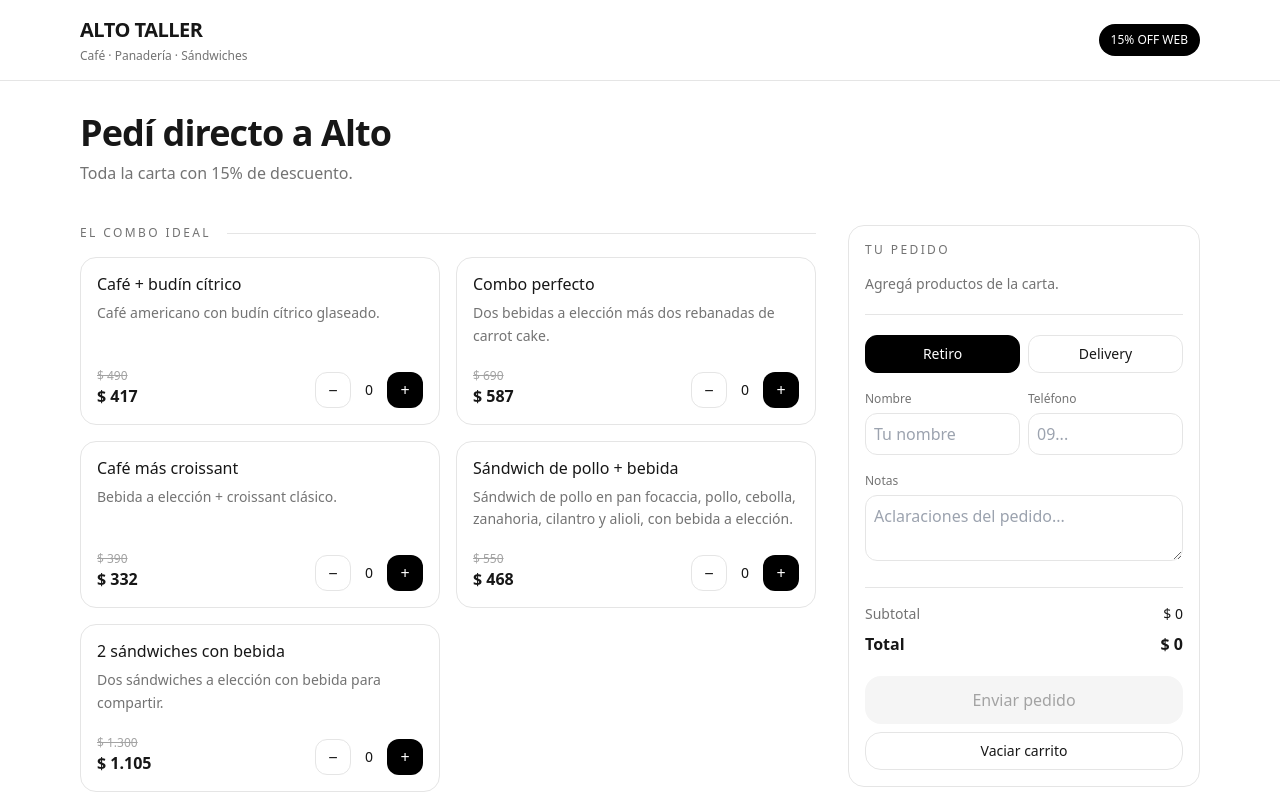
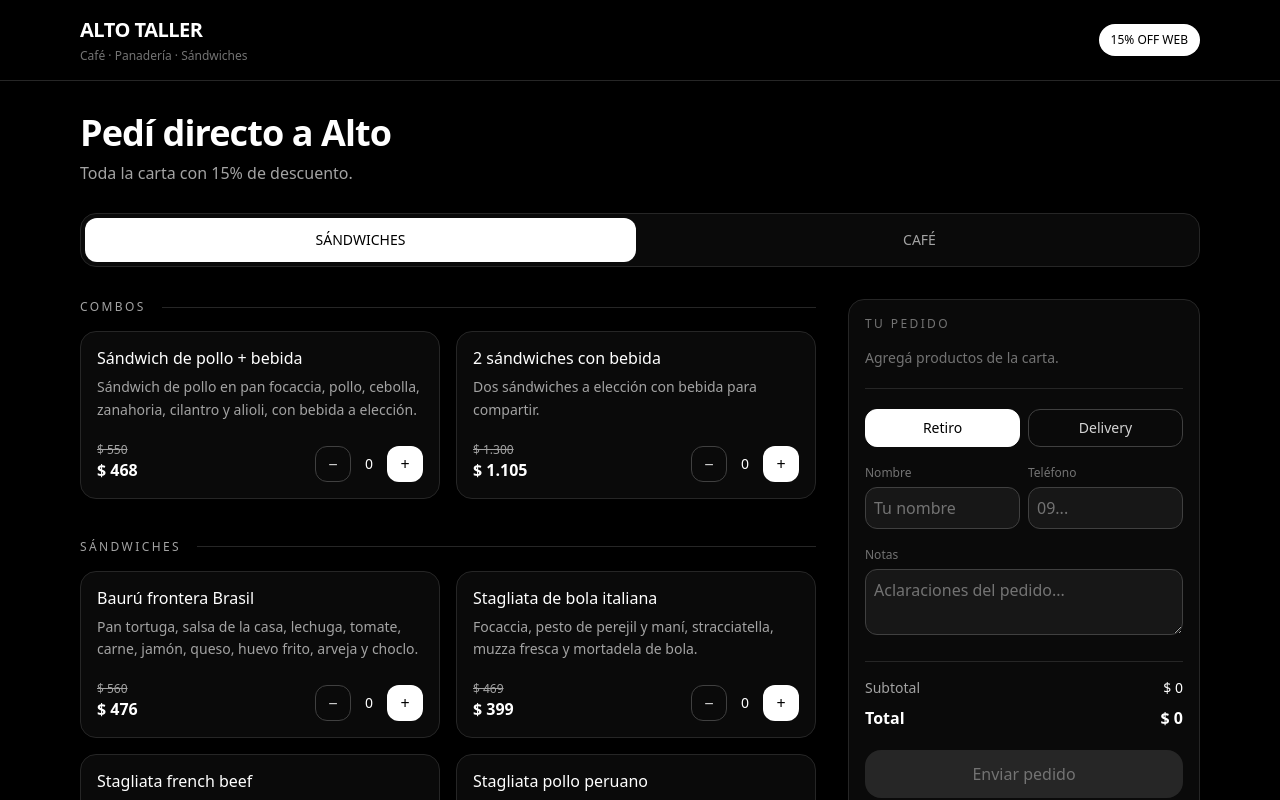
Before and after one commit to feiquiclothing/altotaller, a React (Vite) app: page / in a window 1280 px wide. Shown: the top 800 px of the page. Built offline with nearby package versions, Linux system fonts and the light colour scheme.

Commit message:
Update AltoTallerPedidos.jsx

```diff
--- a/src/AltoTallerPedidos.jsx
+++ b/src/AltoTallerPedidos.jsx
@@ -1,4 +1,4 @@
-import React, { useMemo, useReducer, useState } from "react";
+import React, { useMemo, useReducer, useRef, useState } from "react";
 
 // ======================================================
 // ALTO TALLER — PEDIDOS
@@ -25,6 +25,17 @@
     currency: "UYU",
     maximumFractionDigits: 0,
   }).format(value);
+
+// ======================================================
+// ZONAS DE ENVÍO
+// ======================================================
+
+const ZONES = [
+  { id: "cv", name: "Ciudad Vieja", fee: 0 },
+  { id: "centro", name: "Centro / Cordón / Aguada", fee: 170 },
+  { id: "pocitos", name: "Parque Rodó / Punta Carretas / Pocitos", fee: 220 },
+  { id: "otras", name: "Otras zonas — coordinar", fee: 270 },
+];
 
 // ======================================================
 // MENÚ
@@ -501,6 +512,30 @@
 
 const ALL_ITEMS = CATALOG.flatMap((category) => category.items);
 
+const categoryById = (id) => CATALOG.find((category) => category.id === id);
+
+const pickItems = (categoryId, ids) => {
+  const category = categoryById(categoryId);
+  return (category?.items || []).filter((item) => ids.includes(item.id));
+};
+
+const SANDWICH_TAB = [
+  { id: "sandwich-combos", name: "COMBOS", items: pickItems("combos", ["combo-pollo-bebida", "combo-2-sandwich"]) },
+  categoryById("sandwiches"),
+  { id: "otros-sandwiches", name: "OTROS SÁNDWICHES", items: pickItems("salado", ["sandwich-prensado", "sandwich-olimpico", "sandwich-pollo"]) },
+  categoryById("acompanamientos"),
+  categoryById("panes"),
+  categoryById("bebidas"),
+].filter(Boolean);
+
+const CAFE_TAB = [
+  { id: "cafe-combos", name: "COMBOS DE CAFÉ", items: pickItems("combos", ["combo-cafe-budin", "combo-perfecto", "combo-cafe-croissant"]) },
+  categoryById("cafeteria"),
+  { id: "cafe-salado", name: "SALADO", items: pickItems("salado", ["croissant", "croissant-jyq", "toston-huevos", "toston-avocado", "toston-americano", "dos-croissant"]) },
+  categoryById("dulces"),
+  categoryById("bebidas"),
+].filter(Boolean);
+
 const DRINK_OPTIONS = ALL_ITEMS.filter((item) =>
   [
     "espresso",
@@ -616,10 +651,12 @@
     ...comboLines,
     "",
     `Subtotal: ${currency(order.subtotal)}`,
+    order.method === "delivery" ? `Envío: ${currency(order.fee)}` : null,
     `Total: ${currency(order.total)}`,
     "",
     `Nombre: ${order.name}`,
     `Teléfono: ${order.phone}`,
+    order.method === "delivery" ? `Zona: ${order.zoneName}` : null,
     order.method === "delivery"
       ? `Dirección: ${order.address}`
       : "Retiro en el local",
@@ -635,7 +672,9 @@
 
 export default function AltoTallerPedidos() {
   const [cart, dispatch] = useReducer(reducer, {});
+  const [activeTab, setActiveTab] = useState("sandwiches");
   const [method, setMethod] = useState("pickup");
+  const [zone, setZone] = useState(ZONES[0].id);
   const [name, setName] = useState("");
   const [phone, setPhone] = useState("");
   const [address, setAddress] = useState("");
@@ -643,6 +682,9 @@
 
   const [comboSelections, setComboSelections] = useState({});
   const [sending, setSending] = useState(false);
+  const cartRef = useRef(null);
+  const [cartPeek, setCartPeek] = useState(false);
+  const showCartPeek = () => setCartPeek(true);
 
   const items = useMemo(() => Object.values(cart), [cart]);
 
@@ -655,11 +697,14 @@
     [items]
   );
 
-  // Delivery todavía sin tarifa hasta que definamos zonas de Alto.
-  const deliveryFee = 0;
+  const deliveryFee =
+    method === "delivery"
+      ? ZONES.find((item) => item.id === zone)?.fee || 0
+      : 0;
 
-  const total =
-    subtotal + (method === "delivery" ? deliveryFee : 0);
+  const total = subtotal + deliveryFee;
+
+  const visibleCategories = activeTab === "sandwiches" ? SANDWICH_TAB : CAFE_TAB;
 
   const comboInstances = useMemo(() => {
     const result = [];
@@ -752,8 +797,10 @@
       items,
       subtotal,
       total,
-      fee: method === "delivery" ? deliveryFee : 0,
+      fee: deliveryFee,
       method,
+      zone,
+      zoneName: ZONES.find((item) => item.id === zone)?.name || "",
       name,
       phone,
       address,
@@ -811,9 +858,9 @@
   }
 
   return (
-    <div className="min-h-screen bg-white text-neutral-900">
+    <div className="min-h-screen bg-black text-white">
       {/* HEADER */}
-      <header className="sticky top-0 z-40 border-b border-neutral-200 bg-white/95 backdrop-blur">
+      <header className="sticky top-0 z-40 border-b border-neutral-800 bg-black/95 backdrop-blur">
         <div className="max-w-6xl mx-auto px-4 py-4 flex items-center justify-between">
           <div>
             <h1 className="text-xl font-semibold tracking-tight">
@@ -825,7 +872,7 @@
             </p>
           </div>
 
-          <div className="text-xs font-medium rounded-full bg-black text-white px-3 py-2">
+          <div className="text-xs font-medium rounded-full bg-white text-black px-3 py-2">
             15% OFF WEB
           </div>
         </div>
@@ -837,29 +884,36 @@
           Pedí directo a Alto
         </h2>
 
-        <p className="text-neutral-500 mt-2">
+        <p className="text-neutral-400 mt-2">
           Toda la carta con 15% de descuento.
         </p>
+      </section>
+
+      <section className="max-w-6xl mx-auto px-4 pt-5">
+        <div className="grid grid-cols-2 gap-2 rounded-2xl border border-neutral-800 bg-neutral-950 p-1">
+          <button type="button" onClick={() => setActiveTab("sandwiches")} className={`rounded-xl py-3 text-sm font-medium transition ${activeTab === "sandwiches" ? "bg-white text-black" : "text-neutral-400"}`}>SÁNDWICHES</button>
+          <button type="button" onClick={() => setActiveTab("cafe")} className={`rounded-xl py-3 text-sm font-medium transition ${activeTab === "cafe" ? "bg-white text-black" : "text-neutral-400"}`}>CAFÉ</button>
+        </div>
       </section>
 
       <main className="max-w-6xl mx-auto px-4 py-8 grid grid-cols-1 lg:grid-cols-3 gap-8">
         {/* MENÚ */}
         <section className="lg:col-span-2 space-y-10">
-          {CATALOG.map((category) => (
+          {visibleCategories.map((category) => (
             <section key={category.id}>
               <div className="flex items-center gap-4 mb-4">
-                <h2 className="text-xs tracking-[0.2em] text-neutral-500 whitespace-nowrap">
+                <h2 className="text-xs tracking-[0.2em] text-neutral-400 whitespace-nowrap">
                   {category.name}
                 </h2>
 
-                <div className="h-px bg-neutral-200 flex-1" />
+                <div className="h-px bg-neutral-800 flex-1" />
               </div>
 
               <div className="grid grid-cols-1 sm:grid-cols-2 gap-4">
                 {category.items.map((item) => (
                   <article
                     key={item.id}
-                    className="border border-neutral-200 rounded-2xl p-4 bg-white flex flex-col justify-between"
+                    className="border border-neutral-800 rounded-2xl p-4 bg-neutral-950 flex flex-col justify-between"
                   >
                     <div>
                       <h3 className="font-medium leading-tight">
@@ -867,7 +921,7 @@
                       </h3>
 
                       {item.description && (
-                        <p className="text-sm text-neutral-500 mt-2 leading-relaxed">
+                        <p className="text-sm text-neutral-400 mt-2 leading-relaxed">
                           {item.description}
                         </p>
                       )}
@@ -893,7 +947,7 @@
                               item,
                             })
                           }
-                          className="w-9 h-9 border border-neutral-200 rounded-xl"
+                          className="w-9 h-9 border border-neutral-700 rounded-xl text-neutral-300"
                         >
                           −
                         </button>
@@ -904,13 +958,11 @@
 
                         <button
                           type="button"
-                          onClick={() =>
-                            dispatch({
-                              type: "add",
-                              item,
-                            })
-                          }
-                          className="w-9 h-9 bg-black text-white rounded-xl"
+                          onClick={() => {
+                            dispatch({ type: "add", item });
+                            showCartPeek();
+                          }}
+                          className="w-9 h-9 bg-white text-black rounded-xl"
                         >
                           +
                         </button>
@@ -925,7 +977,7 @@
 
         {/* CARRITO */}
         <aside>
-          <div className="lg:sticky lg:top-24 border border-neutral-200 rounded-2xl p-4">
+          <div ref={cartRef} className="lg:sticky lg:top-24 border border-neutral-800 bg-neutral-950 rounded-2xl p-4">
             <h2 className="text-xs tracking-[0.2em] text-neutral-500 mb-4">
               TU PEDIDO
             </h2>
@@ -956,7 +1008,7 @@
 
             {/* OPCIONES DE COMBOS */}
             {comboInstances.length > 0 && (
-              <div className="border-t border-neutral-200 mt-5 pt-5 space-y-4">
+              <div className="border-t border-neutral-800 mt-5 pt-5 space-y-4">
                 <div>
                   <h3 className="text-xs tracking-[0.16em] text-neutral-500">
                     COMPLETÁ TUS COMBOS
@@ -993,7 +1045,7 @@
                                 e.target.value
                               )
                             }
-                            className="w-full border border-neutral-200 rounded-xl p-2 bg-white text-sm"
+                            className="w-full border border-neutral-700 rounded-xl p-2 bg-neutral-900 text-white text-sm"
                           >
                             <option value="">
                               Elegí sándwich {i + 1}
@@ -1024,7 +1076,7 @@
                                 e.target.value
                               )
                             }
-                            className="w-full border border-neutral-200 rounded-xl p-2 bg-white text-sm"
+                            className="w-full border border-neutral-700 rounded-xl p-2 bg-neutral-900 text-white text-sm"
                           >
                             <option value="">
                               Elegí bebida {i + 1}
@@ -1047,7 +1099,7 @@
               </div>
             )}
 
-            <hr className="my-5 border-neutral-200" />
+            <hr className="my-5 border-neutral-800" />
 
             {/* RETIRO / DELIVERY */}
             <div className="grid grid-cols-2 gap-2">
@@ -1056,8 +1108,8 @@
                 onClick={() => setMethod("pickup")}
                 className={`rounded-xl p-2 border text-sm ${
                   method === "pickup"
-                    ? "bg-black text-white border-black"
-                    : "border-neutral-200"
+                    ? "bg-white text-black border-white"
+                    : "border-neutral-700 text-neutral-300"
                 }`}
               >
                 Retiro
@@ -1068,8 +1120,8 @@
                 onClick={() => setMethod("delivery")}
                 className={`rounded-xl p-2 border text-sm ${
                   method === "delivery"
-                    ? "bg-black text-white border-black"
-                    : "border-neutral-200"
+                    ? "bg-white text-black border-white"
+                    : "border-neutral-700 text-neutral-300"
                 }`}
               >
                 Delivery
@@ -1077,17 +1129,21 @@
             </div>
 
             {method === "delivery" && (
-              <div className="mt-3">
-                <label className="text-xs text-neutral-500">
-                  Dirección
-                </label>
-
-                <input
-                  value={address}
-                  onChange={(e) => setAddress(e.target.value)}
-                  placeholder="Calle, número, apto"
-                  className="mt-1 w-full border border-neutral-200 rounded-xl p-2"
-                />
+              <div className="mt-3 space-y-3">
+                <div>
+                  <label className="text-xs text-neutral-400">Zona de envío</label>
+                  <select value={zone} onChange={(e) => setZone(e.target.value)} className="mt-1 w-full border border-neutral-700 bg-neutral-900 text-white rounded-xl p-2">
+                    {ZONES.map((item) => (
+                      <option key={item.id} value={item.id}>
+                        {item.name} · {item.fee === 0 ? "Envío gratis" : currency(item.fee)}
+                      </option>
+                    ))}
+                  </select>
+                </div>
+                <div>
+                  <label className="text-xs text-neutral-400">Dirección</label>
+                  <input value={address} onChange={(e) => setAddress(e.target.value)} placeholder="Calle, número, apto" className="mt-1 w-full border border-neutral-700 bg-neutral-900 text-white rounded-xl p-2 placeholder-neutral-500" />
+                </div>
               </div>
             )}
 
@@ -1101,7 +1157,7 @@
                   value={name}
                   onChange={(e) => setName(e.target.value)}
                   placeholder="Tu nombre"
-                  className="mt-1 w-full border border-neutral-200 rounded-xl p-2"
+                  className="mt-1 w-full border border-neutral-700 bg-neutral-900 text-white rounded-xl p-2 placeholder-neutral-500"
                 />
               </div>
 
@@ -1114,7 +1170,7 @@
                   value={phone}
                   onChange={(e) => setPhone(e.target.value)}
                   placeholder="09..."
-                  className="mt-1 w-full border border-neutral-200 rounded-xl p-2"
+                  className="mt-1 w-full border border-neutral-700 bg-neutral-900 text-white rounded-xl p-2 placeholder-neutral-500"
                 />
               </div>
             </div>
@@ -1129,23 +1185,16 @@
                 onChange={(e) => setNotes(e.target.value)}
                 placeholder="Aclaraciones del pedido..."
                 rows={2}
-                className="mt-1 w-full border border-neutral-200 rounded-xl p-2"
+                className="mt-1 w-full border border-neutral-700 bg-neutral-900 text-white rounded-xl p-2 placeholder-neutral-500"
               />
             </div>
 
-            <div className="border-t border-neutral-200 mt-5 pt-4 space-y-2 text-sm">
-              <div className="flex justify-between">
-                <span className="text-neutral-500">
-                  Subtotal
-                </span>
-
-                <span>{currency(subtotal)}</span>
-              </div>
-
-              <div className="flex justify-between font-semibold text-base">
-                <span>Total</span>
-                <span>{currency(total)}</span>
-              </div>
+            <div className="border-t border-neutral-800 mt-5 pt-4 space-y-2 text-sm">
+              <div className="flex justify-between"><span className="text-neutral-400">Subtotal</span><span>{currency(subtotal)}</span></div>
+              {method === "delivery" && (
+                <div className="flex justify-between"><span className="text-neutral-400">Envío</span><span>{deliveryFee === 0 ? "Gratis" : currency(deliveryFee)}</span></div>
+              )}
+              <div className="flex justify-between font-semibold text-base"><span>Total</span><span>{currency(total)}</span></div>
             </div>
 
             <button
@@ -1154,8 +1203,8 @@
               onClick={sendOrder}
               className={`w-full rounded-2xl py-3 mt-5 ${
                 canSend && !sending
-                  ? "bg-black text-white"
-                  : "bg-neutral-100 text-neutral-400"
+                  ? "bg-white text-black"
+                  : "bg-neutral-800 text-neutral-500"
               }`}
             >
               {sending ? "Registrando..." : "Enviar pedido"}
@@ -1167,7 +1216,7 @@
                 dispatch({ type: "clear" });
                 setComboSelections({});
               }}
-              className="w-full rounded-2xl py-2 mt-2 border border-neutral-200 text-sm"
+              className="w-full rounded-2xl py-2 mt-2 border border-neutral-700 text-sm text-neutral-300"
             >
               Vaciar carrito
             </button>
@@ -1175,8 +1224,36 @@
         </aside>
       </main>
 
+      {/* MINI CARRITO FLOTANTE — MISMO COMPORTAMIENTO QUE SECTO */}
+      {items.length > 0 && (
+        <div className={"fixed right-3 top-24 z-50 w-[340px] max-w-[90vw] rounded-2xl border border-neutral-200 bg-white text-neutral-900 shadow-2xl p-4 transition-transform duration-300 " + (cartPeek ? "translate-x-0" : "translate-x-[120%]")} style={{ WebkitTapHighlightColor: "transparent" }}>
+          <div className="flex items-start justify-between gap-3">
+            <div><div className="text-sm tracking-[0.2em] text-neutral-500">TU PEDIDO</div><div className="text-xs text-neutral-400 mt-1">Elegí si querés seguir agregando o completar los datos</div></div>
+            <button type="button" onClick={() => setCartPeek(false)} className="text-sm border border-neutral-200 rounded-xl px-2 py-1 text-neutral-500">✕</button>
+          </div>
+          <div className="mt-3 max-h-[34vh] overflow-auto pr-1"><div className="space-y-2">
+            {items.map(({ item, qty }) => (
+              <div key={item.id} className="flex justify-between gap-3 text-sm"><div className="text-neutral-800 leading-tight"><div className="font-medium">{item.name}</div><div className="text-neutral-500">x{qty}</div></div><div className="text-neutral-700 whitespace-nowrap">{currency(item.price * qty)}</div></div>
+            ))}
+          </div></div>
+          <div className="mt-3 pt-3 border-t border-neutral-200 text-sm space-y-3">
+            <div className="flex justify-between"><span className="text-neutral-500">Total</span><span className="text-neutral-900 font-medium">{currency(total)}</span></div>
+            <div className="grid grid-cols-1 gap-2">
+              <button type="button" onClick={() => setCartPeek(false)} className="w-full rounded-2xl py-2 border border-neutral-200 text-sm">Seguir comprando</button>
+              <button type="button" onClick={() => { setCartPeek(false); if (cartRef.current) cartRef.current.scrollIntoView({ behavior: "smooth", block: "start" }); }} className="w-full rounded-2xl py-3 text-center bg-black text-white">Completar pedido</button>
+            </div>
+          </div>
+        </div>
+      )}
+
+      {items.length > 0 && !cartPeek && (
+        <button type="button" onClick={() => setCartPeek(true)} className="fixed right-3 top-24 z-40 rounded-2xl bg-white text-black px-4 py-3 shadow-2xl text-sm border border-neutral-200">
+          Tu pedido · {currency(total)}
+        </button>
+      )}
+
       <footer className="max-w-6xl mx-auto px-4 pb-10">
-        <hr className="border-neutral-200 mb-4" />
+        <hr className="border-neutral-800 mb-4" />
 
         <div className="text-xs text-neutral-500">
           © {new Date().getFullYear()} Alto Taller
```
